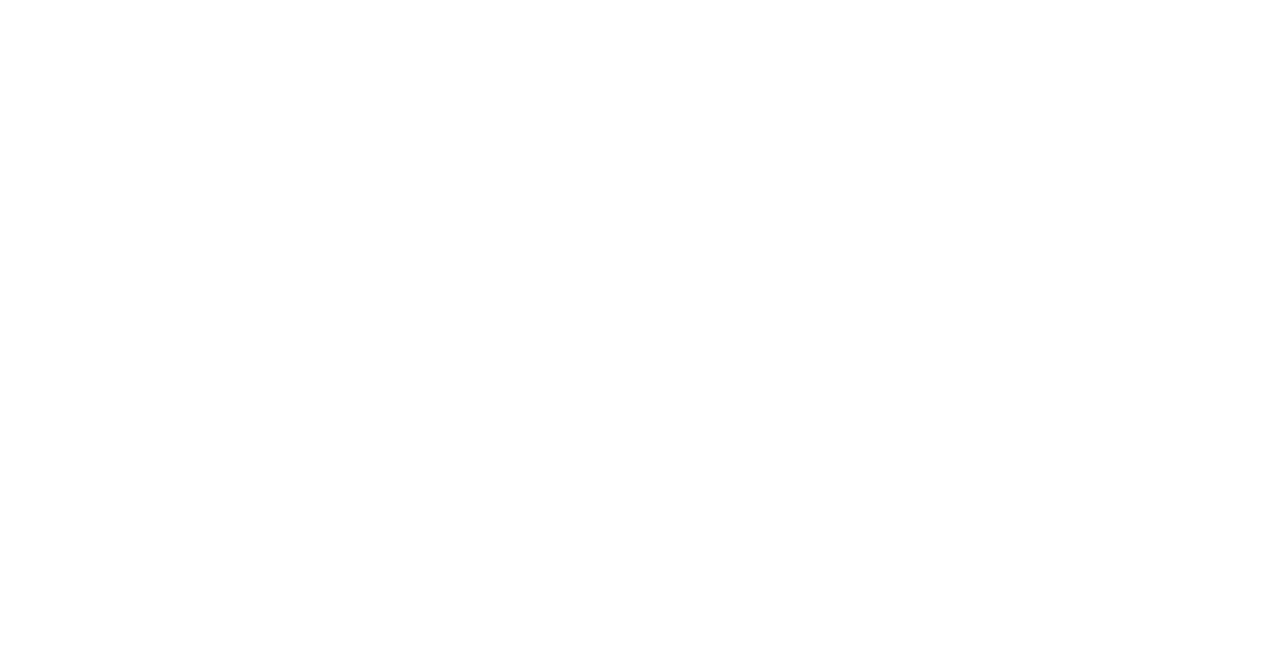
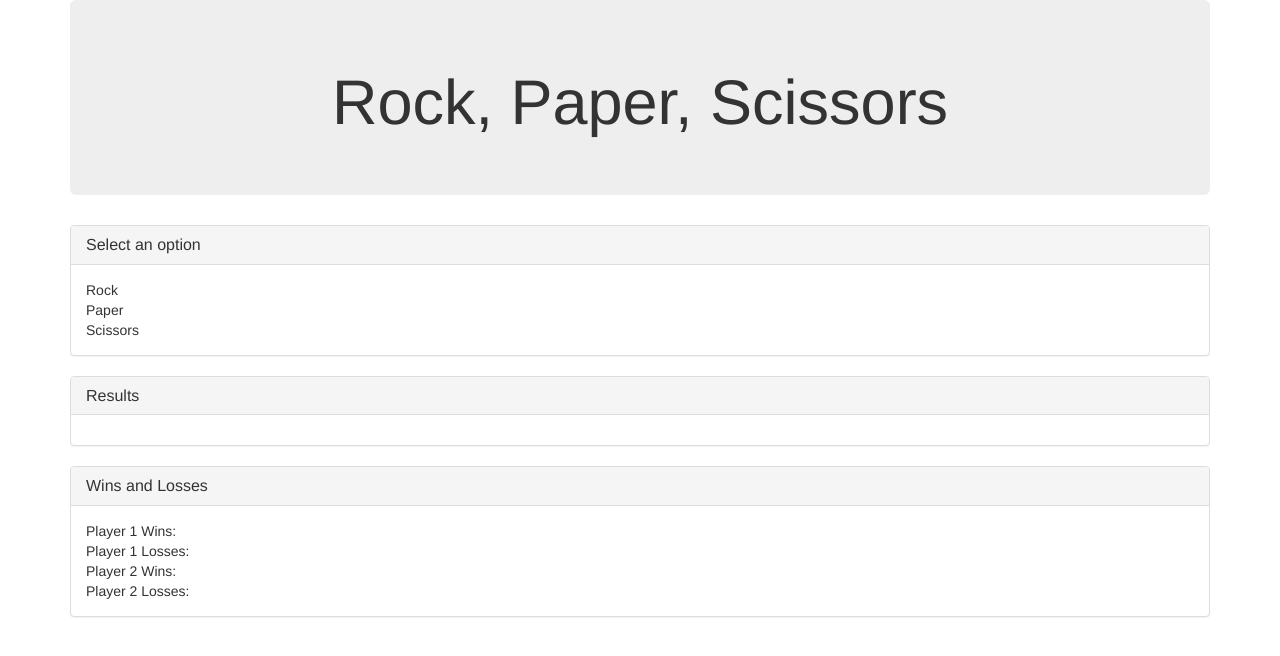
Before and after one commit to tsberry/RPS-Multiplayer, a plain HTML site: page index.html in a window 1280 px wide. Drawn offline with nearby package versions, Linux system fonts and the light colour scheme.

Commit message:
Created basic html

```diff
--- a/index.html
+++ b/index.html
@@ -11,6 +11,42 @@
 
 <body>
 
+    <div class="container">
+        <div class="jumbotron text-center">
+            <h1>Rock, Paper, Scissors</h1>
+        </div>
+        <div class="panel panel-default">
+            <div class="panel-heading">
+                <h2 class="panel-title">Select an option</h2>
+            </div>
+            <div class="panel-body">
+                <div class="move" id="rock">Rock</div>
+                <div class="move" id="paper">Paper</div>
+                <div class="move" id="scissors">Scissors</div>
+            </div>
+        </div>
+
+        <div class="panel panel-default">
+            <div class="panel-heading">
+                <h2 class="panel-title">Results</h2>
+            </div>
+            <div class="panel-body">
+
+            </div>
+        </div>
+        <div class="panel panel-default">
+            <div class="panel-heading">
+                <h2 class="panel-title">Wins and Losses</h2>
+            </div>
+            <div class="panel-body">
+                <div>Player 1 Wins: <span id="p1-wins"></span></div>
+                <div>Player 1 Losses: <span id="p1-losses"></span></div>
+                <div>Player 2 Wins: <span id="p2-wins"></span></div>
+                <div>Player 2 Losses: <span id="p2-losses"></span></div>
+            </div>
+        </div>
+    </div>
+
     <script src="https://code.jquery.com/jquery-3.3.1.min.js" integrity="sha256-FgpCb/KJQlLNfOu91ta32o/NMZxltwRo8QtmkMRdAu8="
         crossorigin="anonymous"></script>
     <script src="https://maxcdn.bootstrapcdn.com/bootstrap/3.3.7/js/bootstrap.min.js" integrity="sha384-Tc5IQib027qvyjSMfHjOMaLkfuWVxZxUPnCJA7l2mCWNIpG9mGCD8wGNIcPD7Txa"
```
